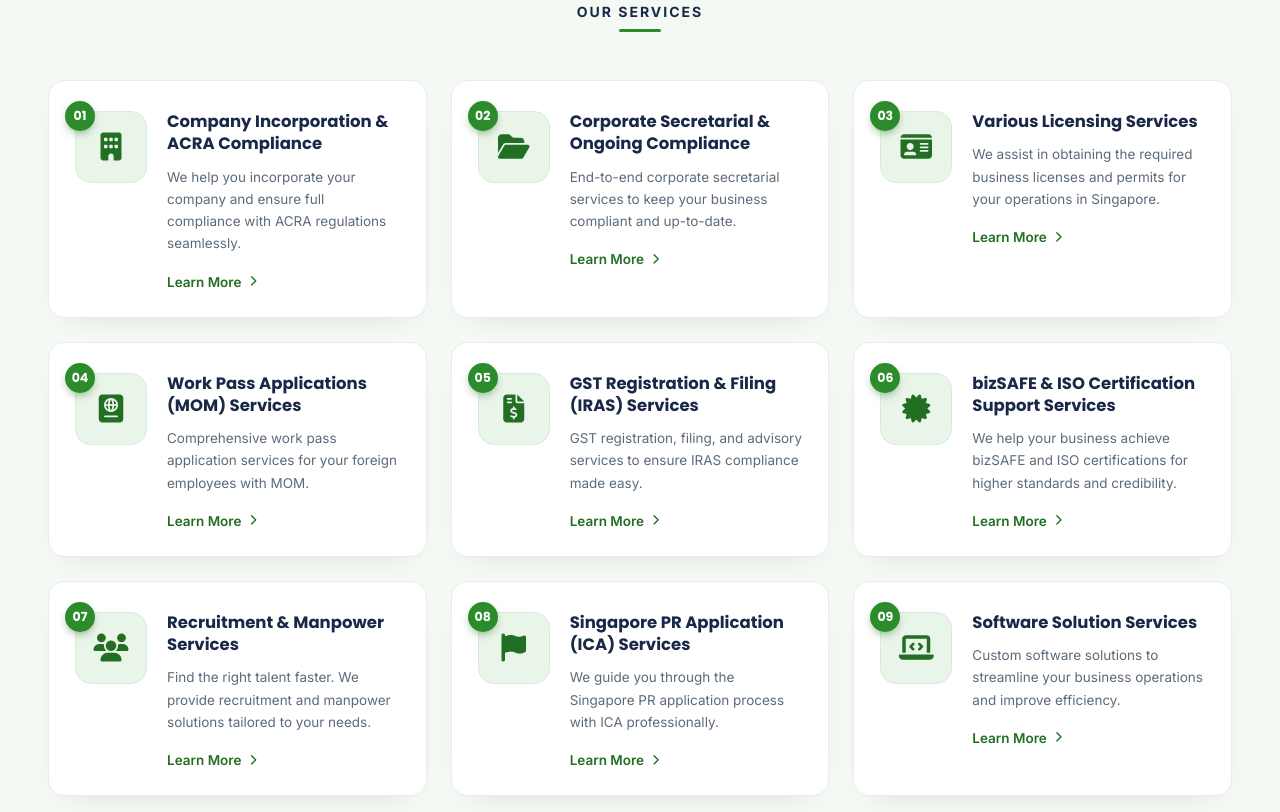
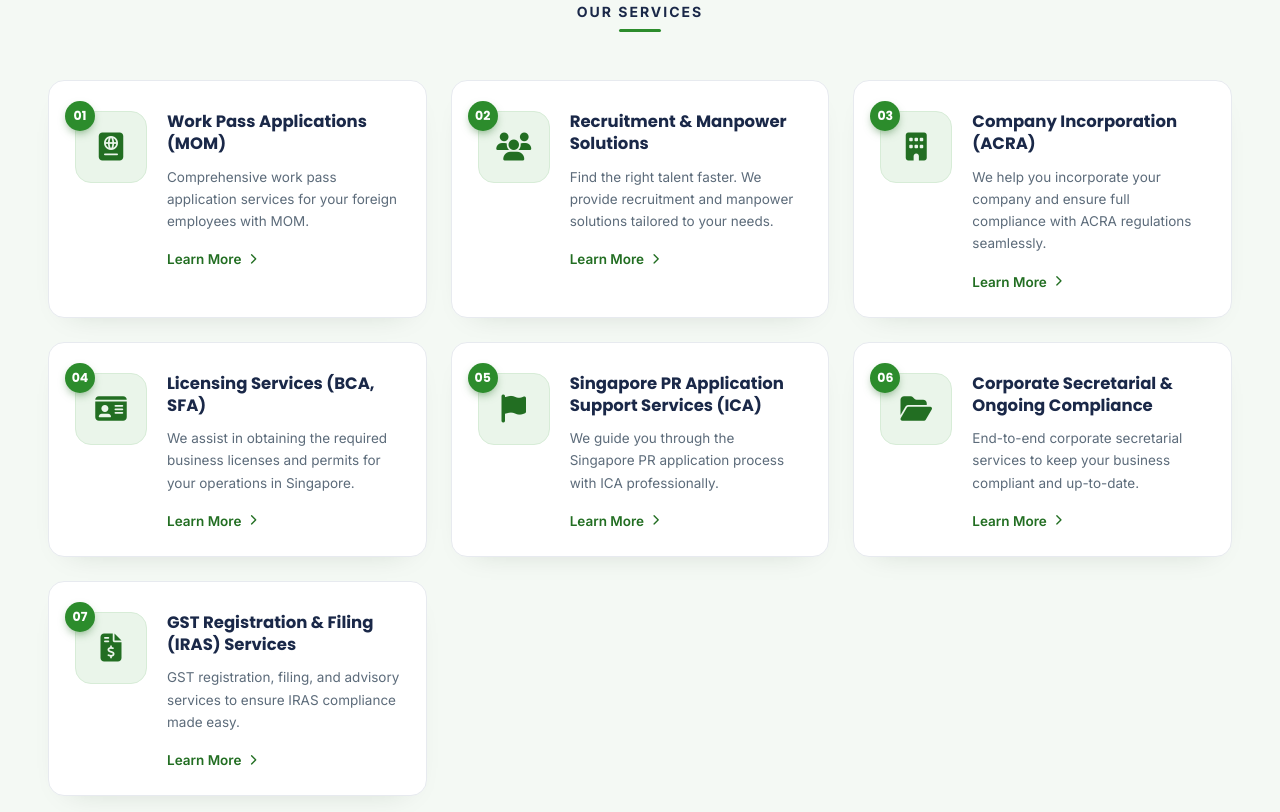
Before and after one commit to CreativeAds98/L-D-Manpower, a plain HTML site: page services.html in a window 1280 px wide. Shown: the part 748-1560 px from the top of the page. Drawn offline with Linux system fonts and the light colour scheme.

Commit message:
updated some details in services

```diff
--- a/services.html
+++ b/services.html
@@ -284,10 +284,34 @@
       <div class="service-card">
         <div class="service-icon-wrap">
           <span class="service-num">01</span>
+          <div class="icon-slot"><i class="fas fa-passport"></i></div>
+        </div>
+        <div class="service-body">
+          <h4>Work Pass Applications (MOM)</h4>
+          <p>Comprehensive work pass application services for your foreign employees with MOM.</p>
+          <a href="#" class="learn-more">Learn More <i class="fas fa-chevron-right"></i></a>
+        </div>
+      </div>
+
+      <div class="service-card">
+        <div class="service-icon-wrap">
+          <span class="service-num">02</span>
+          <div class="icon-slot"><i class="fas fa-users"></i></div>
+        </div>
+        <div class="service-body">
+          <h4>Recruitment &amp; Manpower Solutions</h4>
+          <p>Find the right talent faster. We provide recruitment and manpower solutions tailored to your needs.</p>
+          <a href="#" class="learn-more">Learn More <i class="fas fa-chevron-right"></i></a>
+        </div>
+      </div>
+
+      <div class="service-card">
+        <div class="service-icon-wrap">
+          <span class="service-num">03</span>
           <div class="icon-slot"><i class="fas fa-building"></i></div>
         </div>
         <div class="service-body">
-          <h4>Company Incorporation &amp; ACRA Compliance</h4>
+          <h4>Company Incorporation (ACRA)</h4>
           <p>We help you incorporate your company and ensure full compliance with ACRA regulations seamlessly.</p>
           <a href="#" class="learn-more">Learn More <i class="fas fa-chevron-right"></i></a>
         </div>
@@ -295,7 +319,31 @@
 
       <div class="service-card">
         <div class="service-icon-wrap">
-          <span class="service-num">02</span>
+          <span class="service-num">04</span>
+          <div class="icon-slot"><i class="fas fa-id-card"></i></div>
+        </div>
+        <div class="service-body">
+          <h4>Licensing Services (BCA, SFA)</h4>
+          <p>We assist in obtaining the required business licenses and permits for your operations in Singapore.</p>
+          <a href="#" class="learn-more">Learn More <i class="fas fa-chevron-right"></i></a>
+        </div>
+      </div>
+
+      <div class="service-card">
+        <div class="service-icon-wrap">
+          <span class="service-num">05</span>
+          <div class="icon-slot"><i class="fas fa-flag"></i></div>
+        </div>
+        <div class="service-body">
+          <h4>Singapore PR Application Support Services (ICA)</h4>
+          <p>We guide you through the Singapore PR application process with ICA professionally.</p>
+          <a href="#" class="learn-more">Learn More <i class="fas fa-chevron-right"></i></a>
+        </div>
+      </div>
+
+      <div class="service-card">
+        <div class="service-icon-wrap">
+          <span class="service-num">06</span>
           <div class="icon-slot"><i class="fas fa-folder-open"></i></div>
         </div>
         <div class="service-body">
@@ -307,84 +355,12 @@
 
       <div class="service-card">
         <div class="service-icon-wrap">
-          <span class="service-num">03</span>
-          <div class="icon-slot"><i class="fas fa-id-card"></i></div>
-        </div>
-        <div class="service-body">
-          <h4>Various Licensing Services</h4>
-          <p>We assist in obtaining the required business licenses and permits for your operations in Singapore.</p>
-          <a href="#" class="learn-more">Learn More <i class="fas fa-chevron-right"></i></a>
-        </div>
-      </div>
-
-      <div class="service-card">
-        <div class="service-icon-wrap">
-          <span class="service-num">04</span>
-          <div class="icon-slot"><i class="fas fa-passport"></i></div>
-        </div>
-        <div class="service-body">
-          <h4>Work Pass Applications (MOM) Services</h4>
-          <p>Comprehensive work pass application services for your foreign employees with MOM.</p>
-          <a href="#" class="learn-more">Learn More <i class="fas fa-chevron-right"></i></a>
-        </div>
-      </div>
-
-      <div class="service-card">
-        <div class="service-icon-wrap">
-          <span class="service-num">05</span>
+          <span class="service-num">07</span>
           <div class="icon-slot"><i class="fas fa-file-invoice-dollar"></i></div>
         </div>
         <div class="service-body">
           <h4>GST Registration &amp; Filing (IRAS) Services</h4>
           <p>GST registration, filing, and advisory services to ensure IRAS compliance made easy.</p>
-          <a href="#" class="learn-more">Learn More <i class="fas fa-chevron-right"></i></a>
-        </div>
-      </div>
-
-      <div class="service-card">
-        <div class="service-icon-wrap">
-          <span class="service-num">06</span>
-          <div class="icon-slot"><i class="fas fa-certificate"></i></div>
-        </div>
-        <div class="service-body">
-          <h4>bizSAFE &amp; ISO Certification Support Services</h4>
-          <p>We help your business achieve bizSAFE and ISO certifications for higher standards and credibility.</p>
-          <a href="#" class="learn-more">Learn More <i class="fas fa-chevron-right"></i></a>
-        </div>
-      </div>
-
-      <div class="service-card">
-        <div class="service-icon-wrap">
-          <span class="service-num">07</span>
-          <div class="icon-slot"><i class="fas fa-users"></i></div>
-        </div>
-        <div class="service-body">
-          <h4>Recruitment &amp; Manpower Services</h4>
-          <p>Find the right talent faster. We provide recruitment and manpower solutions tailored to your needs.</p>
-          <a href="#" class="learn-more">Learn More <i class="fas fa-chevron-right"></i></a>
-        </div>
-      </div>
-
-      <div class="service-card">
-        <div class="service-icon-wrap">
-          <span class="service-num">08</span>
-          <div class="icon-slot"><i class="fas fa-flag"></i></div>
-        </div>
-        <div class="service-body">
-          <h4>Singapore PR Application (ICA) Services</h4>
-          <p>We guide you through the Singapore PR application process with ICA professionally.</p>
-          <a href="#" class="learn-more">Learn More <i class="fas fa-chevron-right"></i></a>
-        </div>
-      </div>
-
-      <div class="service-card">
-        <div class="service-icon-wrap">
-          <span class="service-num">09</span>
-          <div class="icon-slot"><i class="fas fa-laptop-code"></i></div>
-        </div>
-        <div class="service-body">
-          <h4>Software Solution Services</h4>
-          <p>Custom software solutions to streamline your business operations and improve efficiency.</p>
           <a href="#" class="learn-more">Learn More <i class="fas fa-chevron-right"></i></a>
         </div>
       </div>
@@ -412,7 +388,7 @@
   <div class="stats-strip">
     <div class="stat-item">
       <div class="icon-slot"><i class="fas fa-calendar-check"></i></div>
-      <div><strong>12+</strong><span>Years of Experience</span></div>
+      <div><strong>15+</strong><span>Years of Experience</span></div>
     </div>
     <div class="stat-item">
       <div class="icon-slot"><i class="fas fa-smile"></i></div>
```
